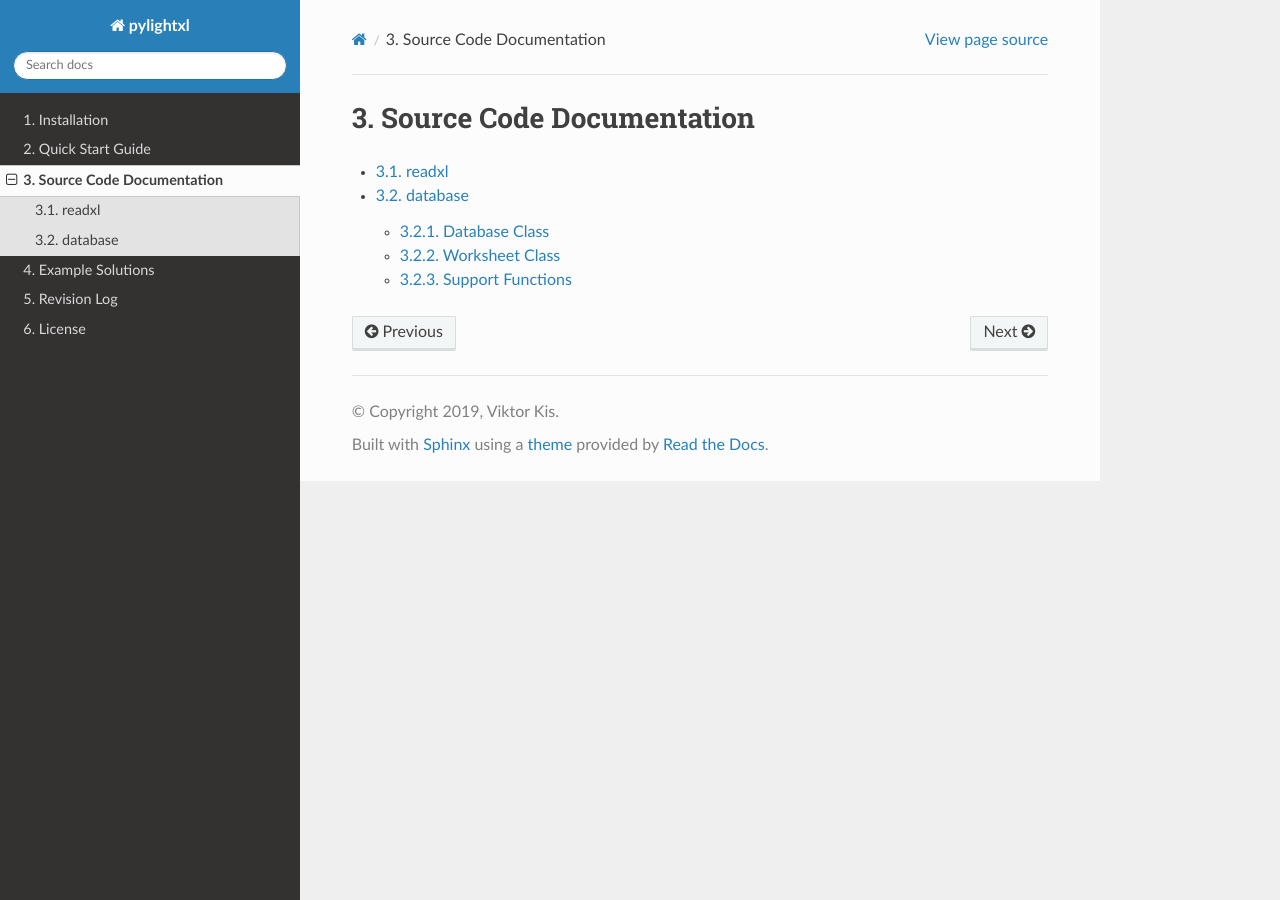
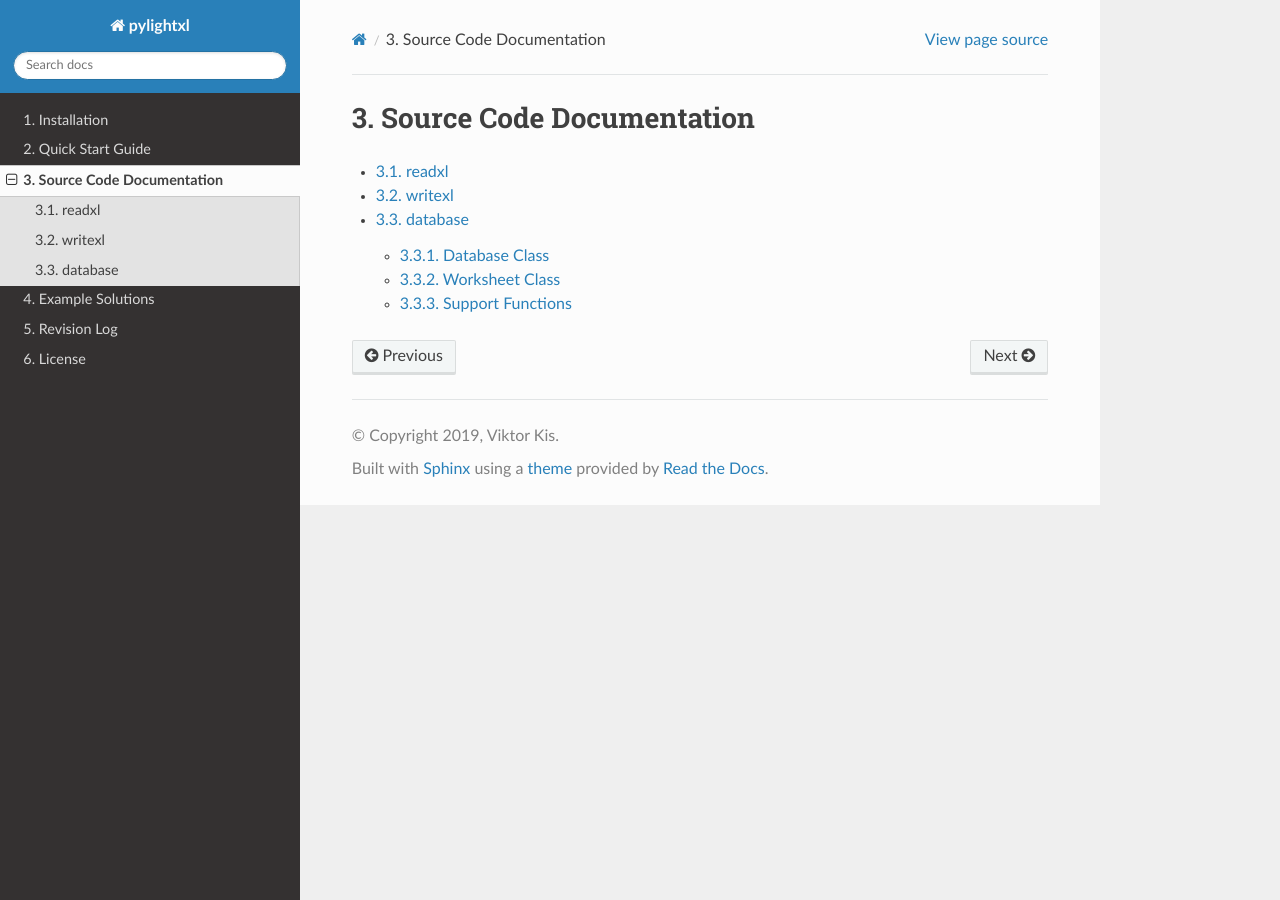
Before and after one commit to PydPiper/pylightxl, a Sphinx documentation site: the page built from doc/source/sourcecode/index.rst, in a window 1280 px wide. Built offline with Sphinx 7.4.7 and the Read the Docs theme 2.0.0, drawn with Linux system fonts in a browser that asks for light colours.

Commit message:
updated docs and init to add writexl

```diff
--- a/doc/source/sourcecode/index.rst
+++ b/doc/source/sourcecode/index.rst
@@ -5,4 +5,5 @@ Source Code Documentation
    :maxdepth: 2
 
    readxl
+   writexl
    database
--- /dev/null
+++ b/doc/source/sourcecode/writexl.rst
@@ -0,0 +1,5 @@
+writexl
+======
+
+.. automodule:: pylightxl.writexl
+    :members:
--- a/pylightxl/__init__.py
+++ b/pylightxl/__init__.py
@@ -1 +1,2 @@
 from .readxl import readxl
+from .writexl import writexl
```
Also changed, not shown: README.md (+5 -2 lines).
